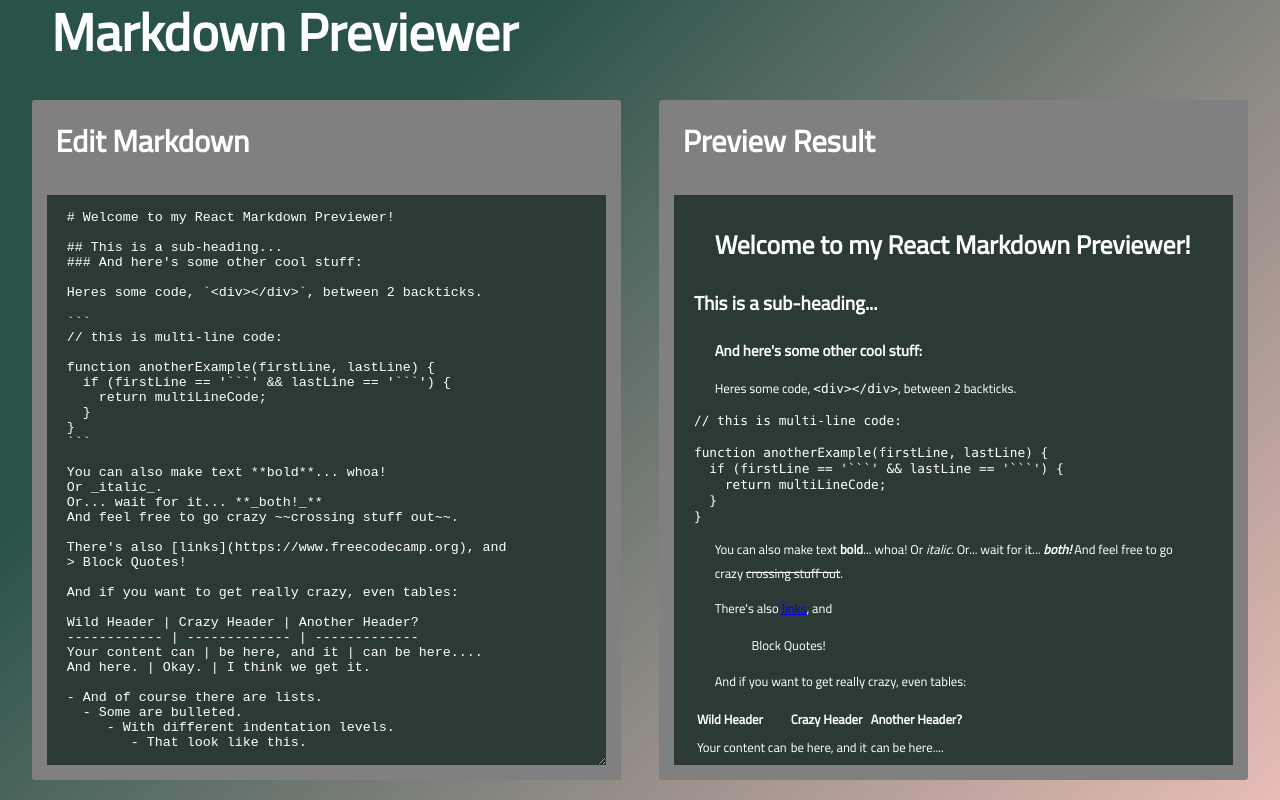
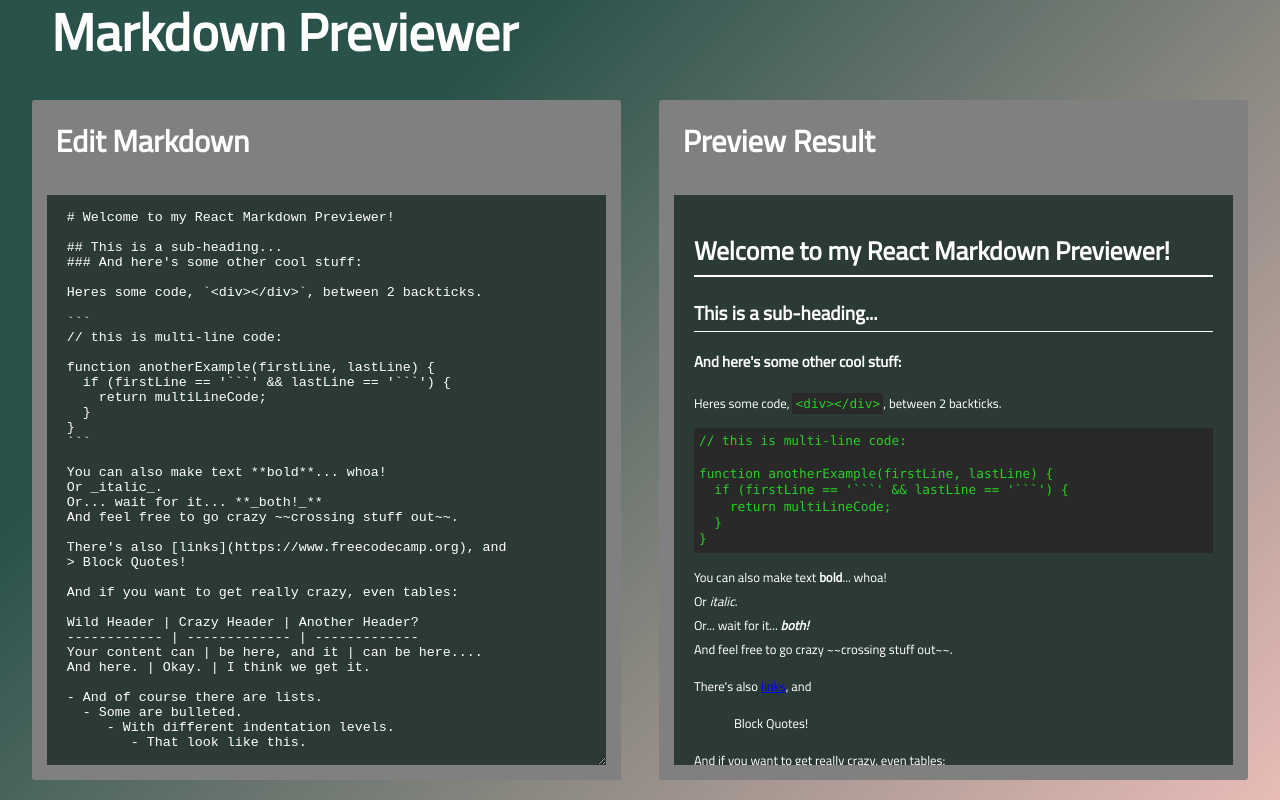
Before and after one commit to jwhodge/markdown-previewer, a React (Create React App) app: page / in a window 1280 px wide. Built offline with nearby package versions, Linux system fonts and the light colour scheme.

Commit message:
updated markdown styling and functionality

```diff
--- a/package.json
+++ b/package.json
@@ -10,7 +10,11 @@
     "react-dom": "^17.0.2",
     "react-markdown": "^7.0.1",
     "react-scripts": "4.0.3",
+    "react-syntax-highlighter": "^15.4.4",
+    "rehype-highlight": "^5.0.0",
+    "remark-breaks": "^3.0.1",
     "remark-gfm": "^2.0.0",
+    "remark-prism": "^1.3.6",
     "web-vitals": "^1.1.2"
   },
   "scripts": {
--- a/src/App.css
+++ b/src/App.css
@@ -10,9 +10,7 @@
   color: white;
 }
 
-h1,
-h3,
-p {
+.PageText {
   text-align: left;
   padding: 0% 2%;
   margin: 2%;
@@ -41,7 +39,7 @@ p {
 .Panel {
   display: flex;
   flex-direction: column;
-  justify-content: start;
+  justify-content: flex-start;
   align-items: center;
   background-color: grey;
   border-radius: 3px;
@@ -74,3 +72,53 @@ p {
   font-size: 0.8rem;
   text-align: left;
 }
+
+// MARKDOWN STYLES
+#preview blockquote {
+  border-left: 3px solid #22264b;
+  color: #223b4b;
+  padding-left: 5px;
+  margin-left: 25px;
+}
+
+#preview p > code {
+  padding: 3px;
+}
+
+#preview code {
+  background: rgb(41, 41, 41);
+  color: rgb(40, 206, 40);
+}
+
+#preview pre {
+  display: block;
+  overflow: auto;
+  background: rgb(41, 41, 41);
+  padding: 5px;
+  line-height: 1.2;
+}
+
+#preview h1 {
+  border-bottom: 2px solid white;
+}
+
+#preview h2 {
+  border-bottom: 1px solid white;
+}
+
+#preview table {
+  border-collapse: collapse;
+}
+
+#preview td,
+th {
+  border: 2px solid white;
+  padding-left: 5px;
+  padding-right: 5px;
+}
+
+#preview img {
+  display: block;
+  max-width: 90%;
+  margin: 2rem auto;
+}
--- a/src/App.js
+++ b/src/App.js
@@ -1,7 +1,10 @@
 import './App.css';
+import React from 'react';
 import ReactMarkdown from 'react-markdown';
-import remarkGfm from 'remark-gfm'
-import React from 'react';
+import remarkGfm from 'remark-gfm';
+import remarkBreaks from 'remark-breaks';
+import {Prism as SyntaxHighlighter} from 'react-syntax-highlighter';
+import {coldarkDark} from 'react-syntax-highlighter/dist/esm/styles/prism';
 
 const defaultMarkdown = `# Welcome to my React Markdown Previewer!
 
@@ -51,7 +54,7 @@ And here. | Okay. | I think we get it.
 function Navbar() {
   return (
     <div className="Navbar">
-      <h1>Markdown Previewer</h1>
+      <h1 className="PageText">Markdown Previewer</h1>
     </div>
   )
 }
@@ -75,15 +78,36 @@ render(){
     <div className="Main">
       <div className="Panel">
         <div className="Editor">
-          <h3>Edit Markdown</h3>
+          <h3 className="PageText">Edit Markdown</h3>
           <textarea className="Input" id="editor" onChange={this.handleInput}>{this.state.input}</textarea>
       </div>
       </div>
       <div className="Panel">
         <div className="Preview">
-          <h3>Preview Result</h3>
+          <h3 className="PageText">Preview Result</h3>
           <div className="Output" id="preview">
-          <ReactMarkdown children={this.state.input} remarkPlugins={[remarkGfm]} />
+            <ReactMarkdown
+            children={this.state.input} remarkPlugins={[remarkGfm],[remarkBreaks
+            ]}
+            components={{
+              code({node, inline, className, children, ...props}) {
+                const match = /language-(\w+)/.exec(className || '')
+                return !inline && match ? (
+                  <SyntaxHighlighter
+                    children={String(children).replace(/\n$/, '')}
+                    style={coldarkDark}
+                    language={match[1]}
+                    PreTag="div"
+                    {...props}
+                  />
+                ) : (
+                  <code className={className} {...props}>
+                    {children}
+                  </code>
+                )
+              }
+            }}
+          />
         </div>
     </div>
     </div>
```
Also changed, not shown: 1 other file (tests, documents, lock files or other folders).
